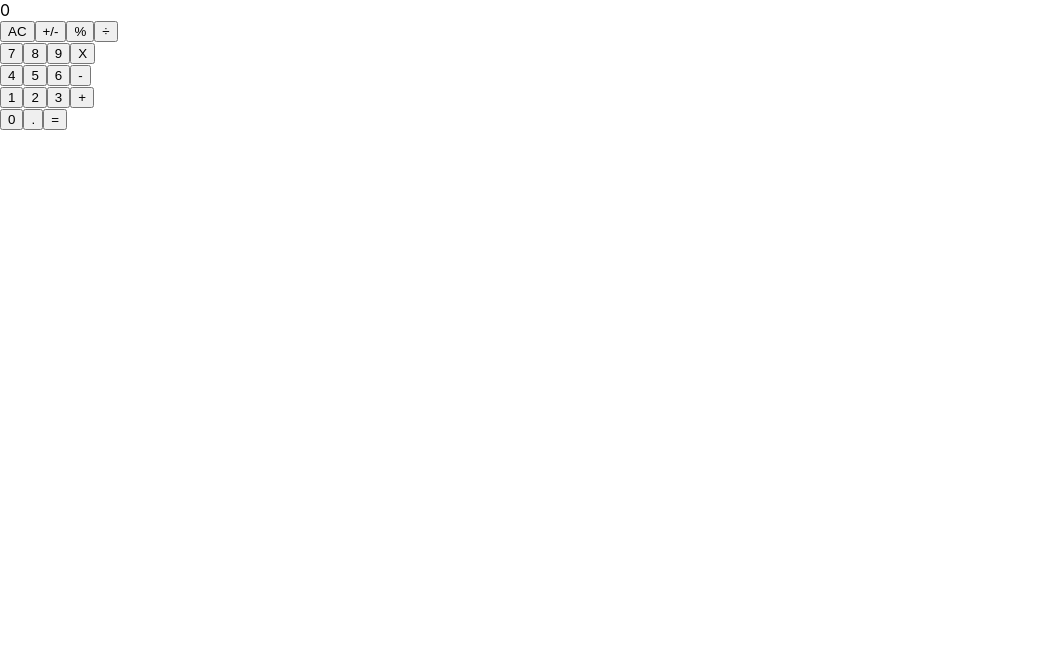
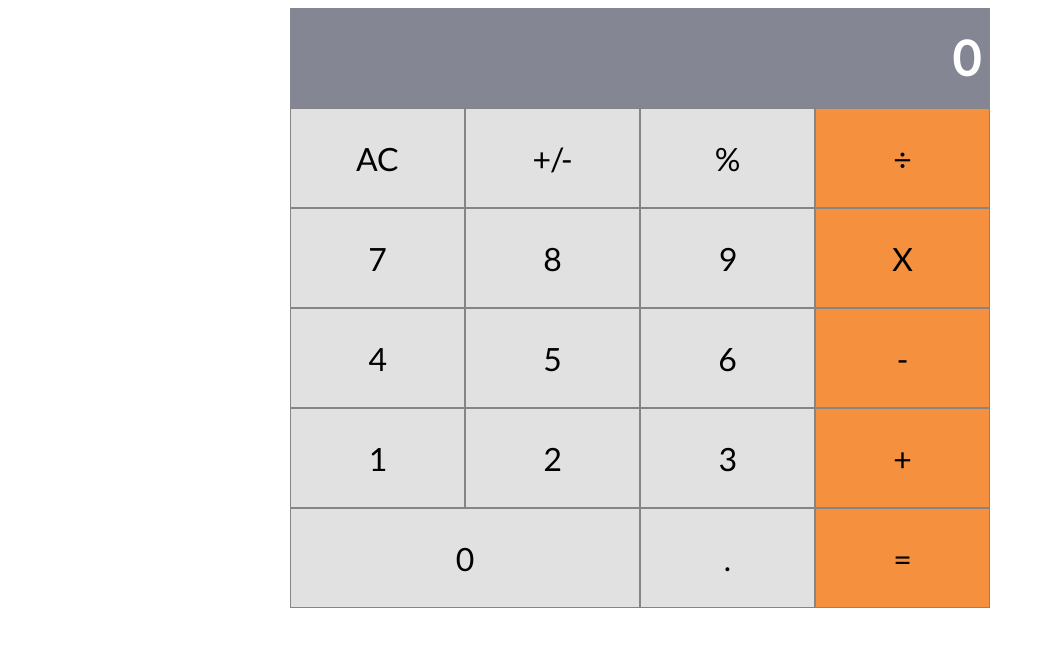
Before and after one commit to lucasmazo32/calculator, a React (Create React App) app: page / in a window 1280 px wide. Shown: the top 646 px of the page, without its empty margins (0-1053 px from the left). Built offline with nearby package versions, Linux system fonts and the light colour scheme.

Commit message:
Finishing the styling

```diff
--- a/public/index.html
+++ b/public/index.html
@@ -9,6 +9,7 @@
       name="description"
       content="Web site created using create-react-app"
     />
+    <link href="https://fonts.googleapis.com/css2?family=Lato&display=swap" rel="stylesheet">
     <link rel="apple-touch-icon" href="%PUBLIC_URL%/logo192.png" />
     <!--
       manifest.json provides metadata used when your web app is installed on a
--- a/src/components/App.js
+++ b/src/components/App.js
@@ -28,31 +28,31 @@ Button.propTypes = {
 function ButtonPanel() {
   return (
     <div>
-      <div>
+      <div className="btn-container">
         <Button name="AC" />
         <Button name="+/-" />
         <Button name="%" />
         <Button name="÷" />
       </div>
-      <div>
+      <div className="btn-container">
         <Button name="7" />
         <Button name="8" />
         <Button name="9" />
         <Button name="X" />
       </div>
-      <div>
+      <div className="btn-container">
         <Button name="4" />
         <Button name="5" />
         <Button name="6" />
         <Button name="-" />
       </div>
-      <div>
+      <div className="btn-container">
         <Button name="1" />
         <Button name="2" />
         <Button name="3" />
         <Button name="+" />
       </div>
-      <div>
+      <div className="btn-container t-btn">
         <Button name="0" />
         <Button name="." />
         <Button name="=" />
--- a/src/index.css
+++ b/src/index.css
@@ -1,13 +1,78 @@
-body {
-  margin: 0;
-  font-family: -apple-system, BlinkMacSystemFont, 'Segoe UI', 'Roboto', 'Oxygen',
-    'Ubuntu', 'Cantarell', 'Fira Sans', 'Droid Sans', 'Helvetica Neue',
-    sans-serif;
-  -webkit-font-smoothing: antialiased;
-  -moz-osx-font-smoothing: grayscale;
+body * {
+  -webkit-box-sizing: border-box;
+          box-sizing: border-box;
+  font-family: 'Lato', sans-serif;
+  font-size: 10px;
 }
 
-code {
-  font-family: source-code-pro, Menlo, Monaco, Consolas, 'Courier New',
-    monospace;
+.container {
+  display: -webkit-box;
+  display: -ms-flexbox;
+  display: flex;
+  width: 700px;
+  -webkit-box-orient: vertical;
+  -webkit-box-direction: normal;
+      -ms-flex-flow: column;
+          flex-flow: column;
+  margin: 0 auto;
 }
+
+.display {
+  background-color: #858694;
+  color: white;
+  font-size: 3rem;
+  padding-right: 10px;
+  line-height: calc(100/48);
+  text-align: right;
+  vertical-align: middle;
+  font-weight: bold;
+}
+
+.btn-container {
+  display: -webkit-box;
+  display: -ms-flexbox;
+  display: flex;
+}
+
+.btn-container button {
+  background-color: #e1e1e1;
+  border: 1px solid #858585;
+  font-size: 2rem;
+  height: 100px;
+  -ms-flex-preferred-size: 25%;
+      flex-basis: 25%;
+}
+
+.btn-container button:last-child {
+  background-color: #f5913e;
+}
+
+.btn-container button:last-child:hover {
+  background-color: #fa8423;
+  -webkit-transition: all 0.2s ease;
+  transition: all 0.2s ease;
+}
+
+.btn-container button:hover {
+  background-color: lightgray;
+  -webkit-transition: all 0.2s ease;
+  transition: all 0.2s ease;
+}
+
+.t-btn button:first-child {
+  -ms-flex-preferred-size: 50%;
+      flex-basis: 50%;
+}
+
+@media only screen and (max-width: 700px) {
+  .container {
+    width: 100%;
+  }
+  .btn-container button {
+    height: calc(97vh/6);
+  }
+  .display {
+    height: calc(97vh/6);
+  }
+}
+/*# sourceMappingURL=index.css.map */
--- /dev/null
+++ b/src/index.scss
@@ -0,0 +1,69 @@
+body {
+  * {
+    box-sizing: border-box;
+    font-family: 'Lato', sans-serif;
+    font-size: 10px;
+  }
+}
+
+.container {
+  display: flex;
+  width: 700px;
+  flex-flow: column;
+  margin: 0 auto;
+}
+
+.display {
+  background-color: #858694;
+  color: white;
+  font-size: 3rem;
+  padding-right: 10px;
+  line-height: calc(100/48);
+  text-align: right;
+  vertical-align: middle;
+  font-weight: bold;
+}
+
+.btn-container {
+  display: flex;
+  button {
+    background-color: #e1e1e1;
+    border: 1px solid #858585;
+    font-size: 2rem;
+    height: 100px;
+    flex-basis: 25%;
+    &:last-child {
+      background-color: #f5913e;
+      &:hover {
+        background-color: #fa8423;
+        transition: all 0.2s ease;
+      }
+    }
+    &:hover {
+      background-color: lightgray;
+      transition: all 0.2s ease;
+    }
+  }
+}
+
+.t-btn {
+  button:first-child {
+      flex-basis: 50%;
+  }
+}
+
+@media only screen and (max-width: 700px) {
+  .container {
+    width: 100%;
+  }
+
+  .btn-container {
+    button {
+      height: calc(97vh/6);
+    }
+  }
+
+  .display {
+    height: calc(97vh/6);
+  }
+}
```
Also changed, not shown: 1 other file (tests, documents, lock files or other folders).
